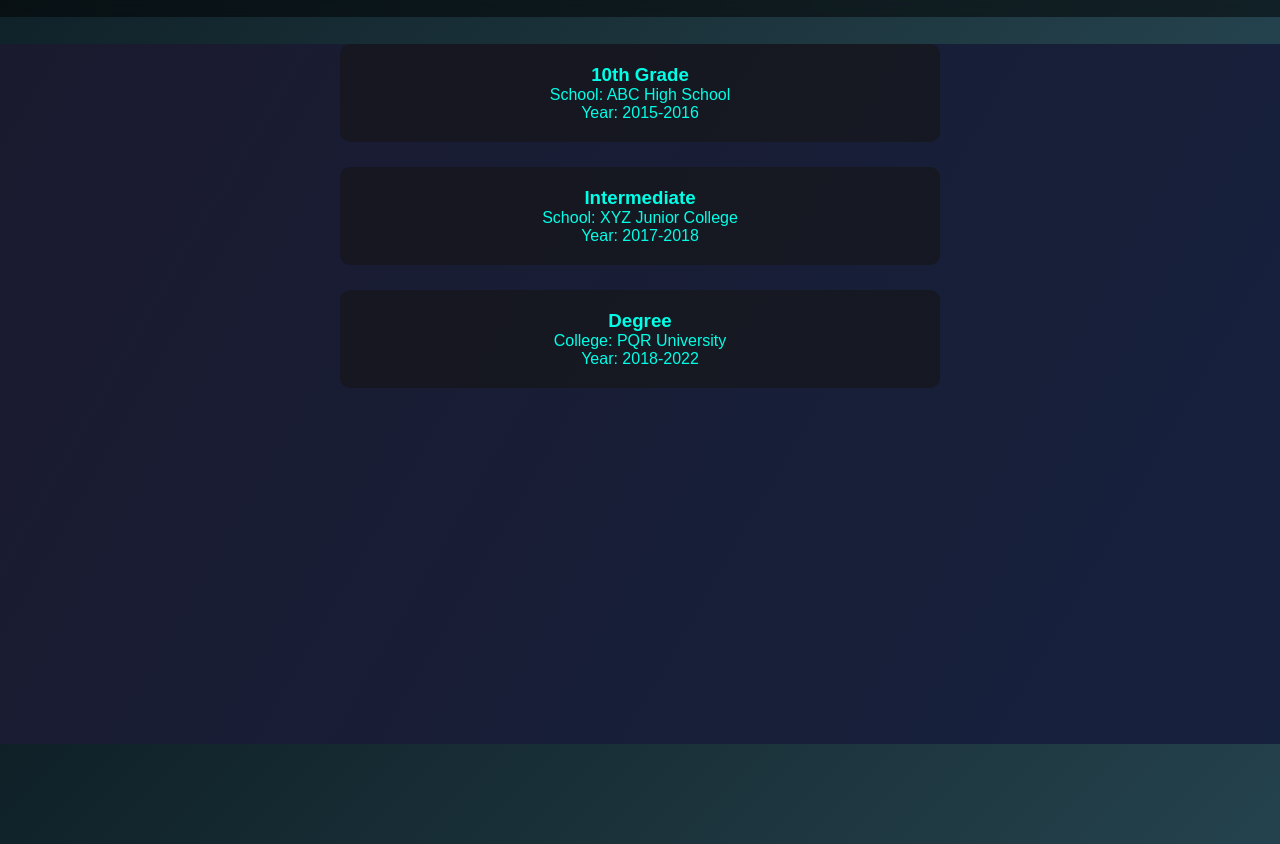
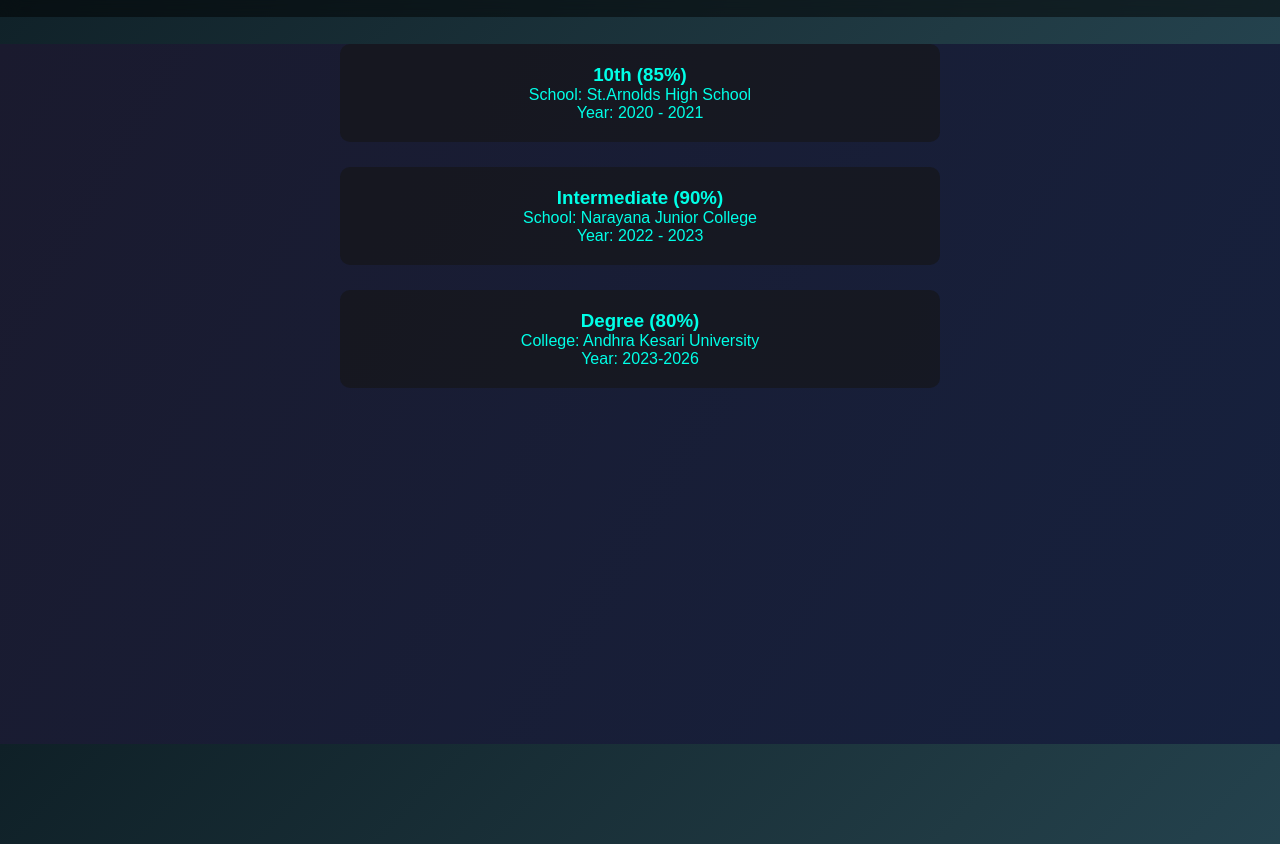
Before and after one commit to Sharif2610/my-portfolio, a plain HTML site: page index.html in a window 1280 px wide. Both pictures are taken after a click on the link "Education". Shown: the part 56-900 px from the top of the page. Drawn offline with Linux system fonts and the light colour scheme.

Commit message:
Revise education section and enhance layout
Updated education details and improved formatting.

```diff
--- a/index.html
+++ b/index.html
@@ -42,19 +42,19 @@
   <section id="education-section" class="section">
     <div class="education-box">
       <div class="education-item">
-        <h3>10th Grade</h3>
-        <p>School: ABC High School</p>
-        <p>Year: 2015-2016</p>
+        <h3>10th (85%) </h3>
+        <p>School: St.Arnolds  High School</p>
+        <p>Year: 2020 - 2021 </p>
       </div>
       <div class="education-item">
-        <h3>Intermediate</h3>
-        <p>School: XYZ Junior College</p>
-        <p>Year: 2017-2018</p>
+        <h3>Intermediate (90%) </h3>
+        <p>School: Narayana Junior College</p>
+        <p>Year: 2022 - 2023 </p>
       </div>
       <div class="education-item">
-        <h3>Degree</h3>
-        <p>College: PQR University</p>
-        <p>Year: 2018-2022</p>
+        <h3>Degree (80%) </h3>
+        <p>College: Andhra Kesari University</p>
+        <p>Year: 2023-2026 </p>
       </div>
     </div>
   </section>
```
